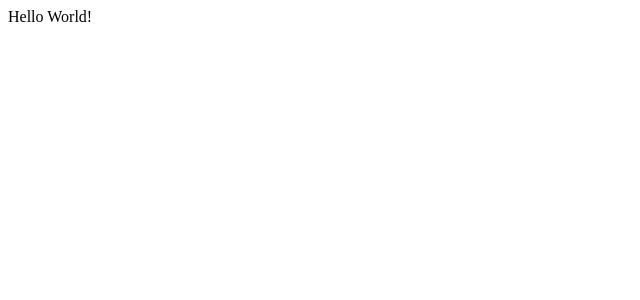
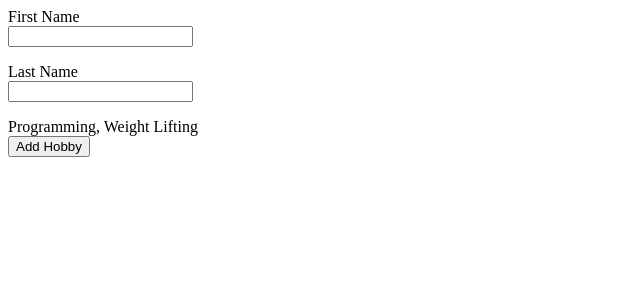
Before and after one commit to imudasirali/react-simplified-vite, a React (Vite) app: page / in a window 1280 px wide. Shown: the top 300 px of the page, without its empty margins (0-640 px from the left). Built offline with nearby package versions, Linux system fonts and the light colour scheme.

Commit message:
custom local storage  hook practice

```diff
--- a/src/App.jsx
+++ b/src/App.jsx
@@ -1,6 +1,59 @@
+import { useLocalStorage } from "./useLocalStorage";
+
 function App() {
+  const [firstName, setFirstName] = useLocalStorage("FIRST_NAME", "");
 
-  return 'Hello World!'
+  const [lastName, setLastName] = useLocalStorage("LAST_NAME", "");
+
+  const [hobbies, setHobbies] = useLocalStorage("HOBBIES", [
+    "Programming",
+    "Weight Lifting",
+  ]);
+
+  return (
+    <>
+      <div
+        style={{
+          display: "flex",
+          flexDirection: "column",
+          alignItems: "flex-start",
+          marginBottom: "1rem",
+        }}
+      >
+        <label>First Name</label>
+        <input
+          type="text"
+          value={firstName}
+          onChange={(e) => setFirstName(e.target.value)}
+        />
+      </div>
+
+      <div
+        style={{
+          display: "flex",
+          flexDirection: "column",
+          alignItems: "flex-start",
+          marginBottom: "1rem",
+        }}
+      >
+        <label>Last Name</label>
+        <input
+          type="text"
+          value={lastName}
+          onChange={(e) => setLastName(e.target.value)}
+        />
+      </div>
+
+      <div>{hobbies.join(", ")}</div>
+      <button
+        onClick={() =>
+          setHobbies((currentHobbies) => [...currentHobbies, "New Hobby"])
+        }
+      >
+        Add Hobby
+      </button>
+    </>
+  );
 }
 
-export default App
+export default App;
--- /dev/null
+++ b/src/useLocalStorage.jsx
@@ -0,0 +1,15 @@
+import { useEffect, useState } from "react";
+
+export function useLocalStorage(storageKey, keyValue) {
+  const [key, setKeyValue] = useState(
+    localStorage.getItem(storageKey)
+      ? JSON.parse(localStorage.getItem(storageKey))
+      : keyValue
+  );
+
+  useEffect(() => {
+    localStorage.setItem(storageKey, JSON.stringify(key));
+  }, [key, storageKey]);
+
+  return [key, setKeyValue];
+}
```
Also changed, not shown: 1 other file (tests, documents, lock files or other folders).
